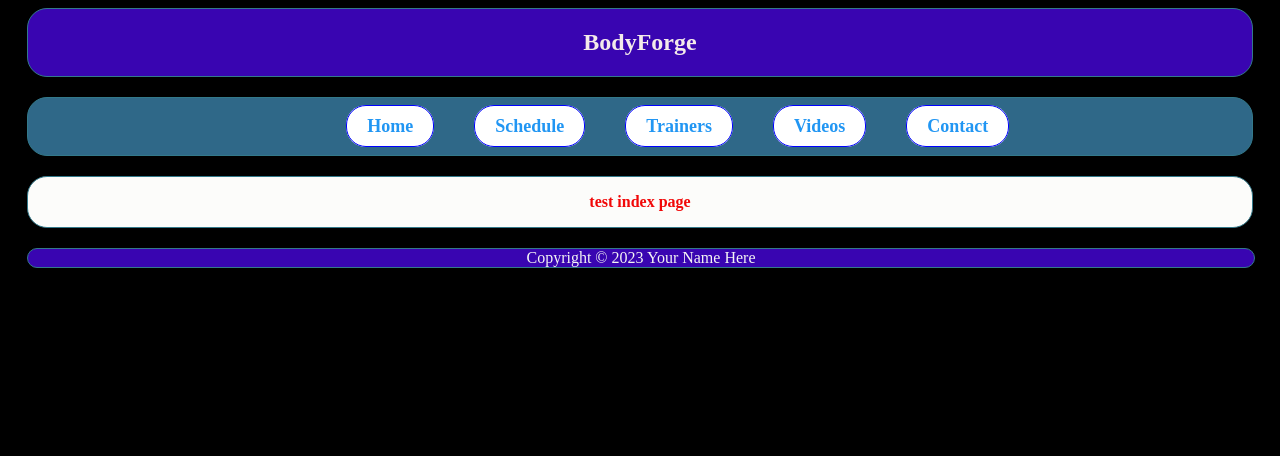
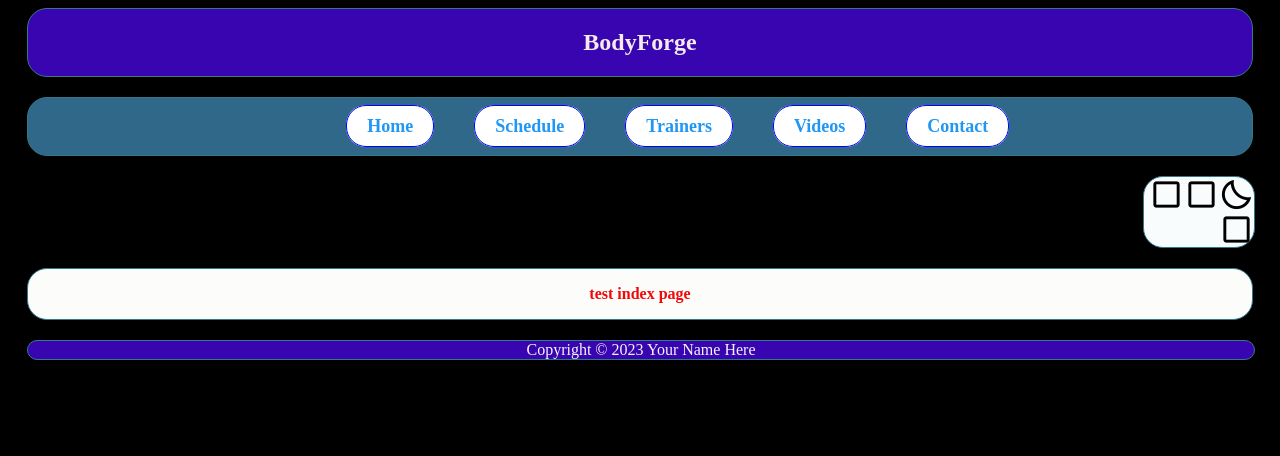
Before and after one commit to Emmaf97/Python_assignment_submission, a Flask app: page / in a window 1280 px wide. Shown: the top 456 px of the page. Run offline with Flask 3, Linux system fonts and the light colour scheme.

Commit message:
social icons layout v1

```diff
--- a/files/static/css/desktop.css
+++ b/files/static/css/desktop.css
@@ -19,6 +19,17 @@ li {
     background-color: white;
 }
 
+.material-symbols-outlined {
+    font-size: 35px;
+    float:inline-end;
+  font-variation-settings:
+  'FILL' 0,
+  'wght' 400,
+  'GRAD' 0,
+  'opsz' 24
+}
+
+
 li::marker {
     content: none;
 }
@@ -34,7 +45,7 @@ a:visited {
 
 #base {
     display: grid;
-    grid-template-areas: "head" "nav" "main" "foot";
+    grid-template-areas: "head" "nav" "icon" "main" "foot";
     grid-gap: 20px;
     text-align: center;
     width: 97%;
@@ -60,11 +71,20 @@ a:visited {
     font-weight: bolder;
     border-radius: 20px;
 }
+#base>#icon{
+    grid-area: icon;
+    width: 9%;
+    margin-left:91%;
+    background-color: #f9fcfc;
+    font-size: large;
+    border: solid #33798A 1px;
+    font-weight: bolder;
+    border-radius: 20px;
+}
 
 #base>main {
     grid-area: main;
     background-color: #fcfcfa;
-    /* background-image: url(../images/bg_cardimg.png); */
     background-size: 100%;
     color: rgb(241, 8, 8);
     border: solid #33798A 1px;
@@ -83,18 +103,3 @@ a:visited {
     border: solid #33798A 1px;
     border-radius: 20px;
 }
-
-/* #index>nav,
-#historypage>nav,
-#ticketpage>nav,
-#teampage>nav,
-#contactpage>nav {
-  grid-area: nav;
-  /* background-color: #b1f4f8; */
-/* background-color: #2F6888;
-  font-size: large;
-  border: solid #33798A 1px;
-  font-weight: bolder;
-  border-radius: 20px; */
-
-/* }  */
--- a/files/templates/base.html
+++ b/files/templates/base.html
@@ -6,6 +6,7 @@
   <title>BodyForge</title>
   <meta name="BodyForge" content="portfolio gym website">
   <meta name="viewport" content="width=device-width, initial-scale=1">
+  <link rel="stylesheet" href="https://fonts.googleapis.com/css2?family=Material+Symbols+Outlined:opsz,wght,FILL,GRAD@20..48,100..700,0..1,-50..200" />
   <link rel="stylesheet" media="only screen and (max-width: 767px)" href="../static/css/mobile.css">
 
   <link rel="stylesheet" media="only screen and (min-width: 969px)" href="../static/css/desktop.css">
@@ -26,6 +27,20 @@
         <li><a href="{{ url_for('contact') }}">Contact</a></li>
       </ul>
     </nav>
+    <section id="icon">
+      <span class="material-symbols-outlined">
+        clear_night
+        </span>
+        <span class="material-symbols-outlined">
+          check_box_outline_blank
+          </span>
+          <span class="material-symbols-outlined">
+            check_box_outline_blank
+            </span>
+            <span class="material-symbols-outlined">
+              check_box_outline_blank
+              </span>
+    </section>
     <main>
       {# (Jinja comment) The block below will be replaced by each of the pages #}
       {% block main %}
```
